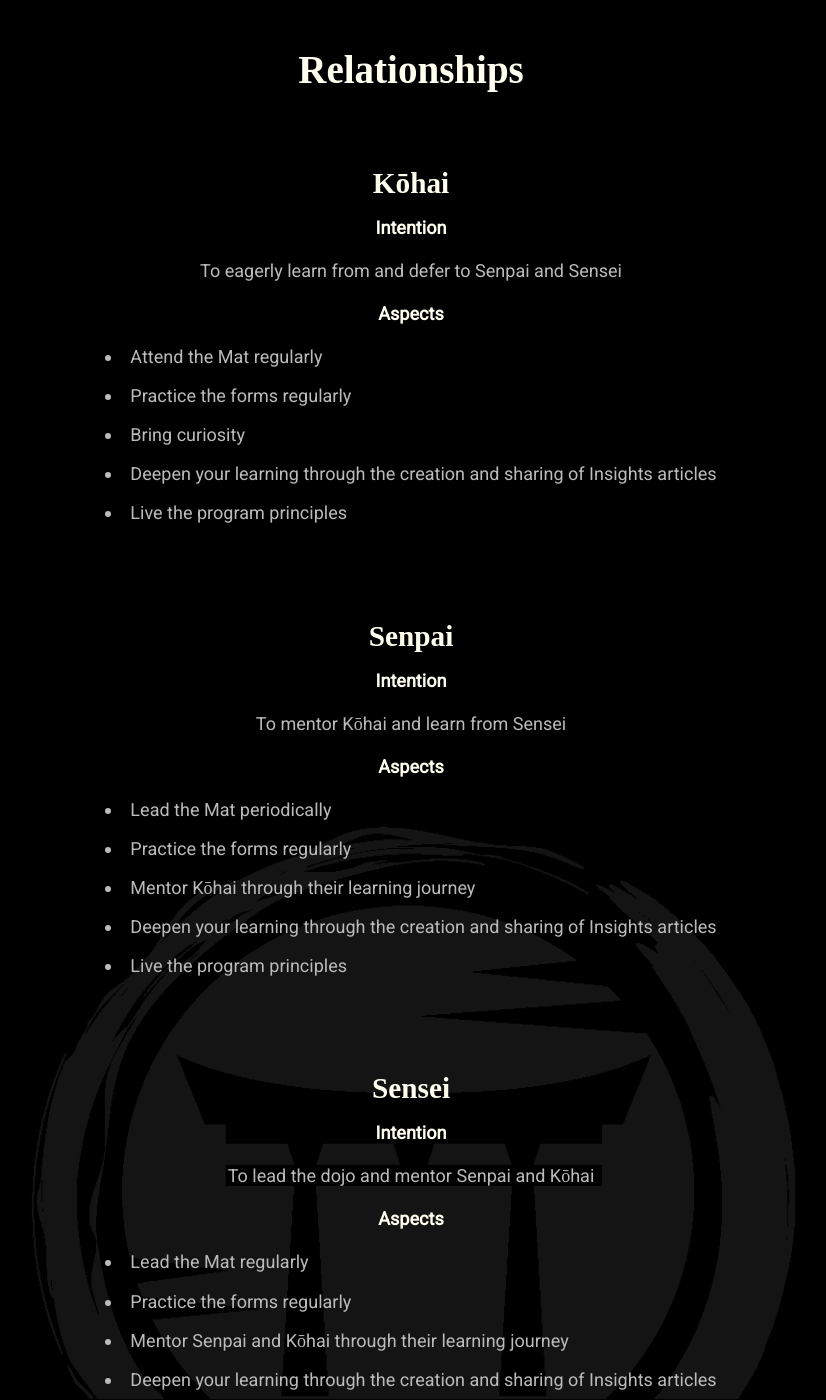
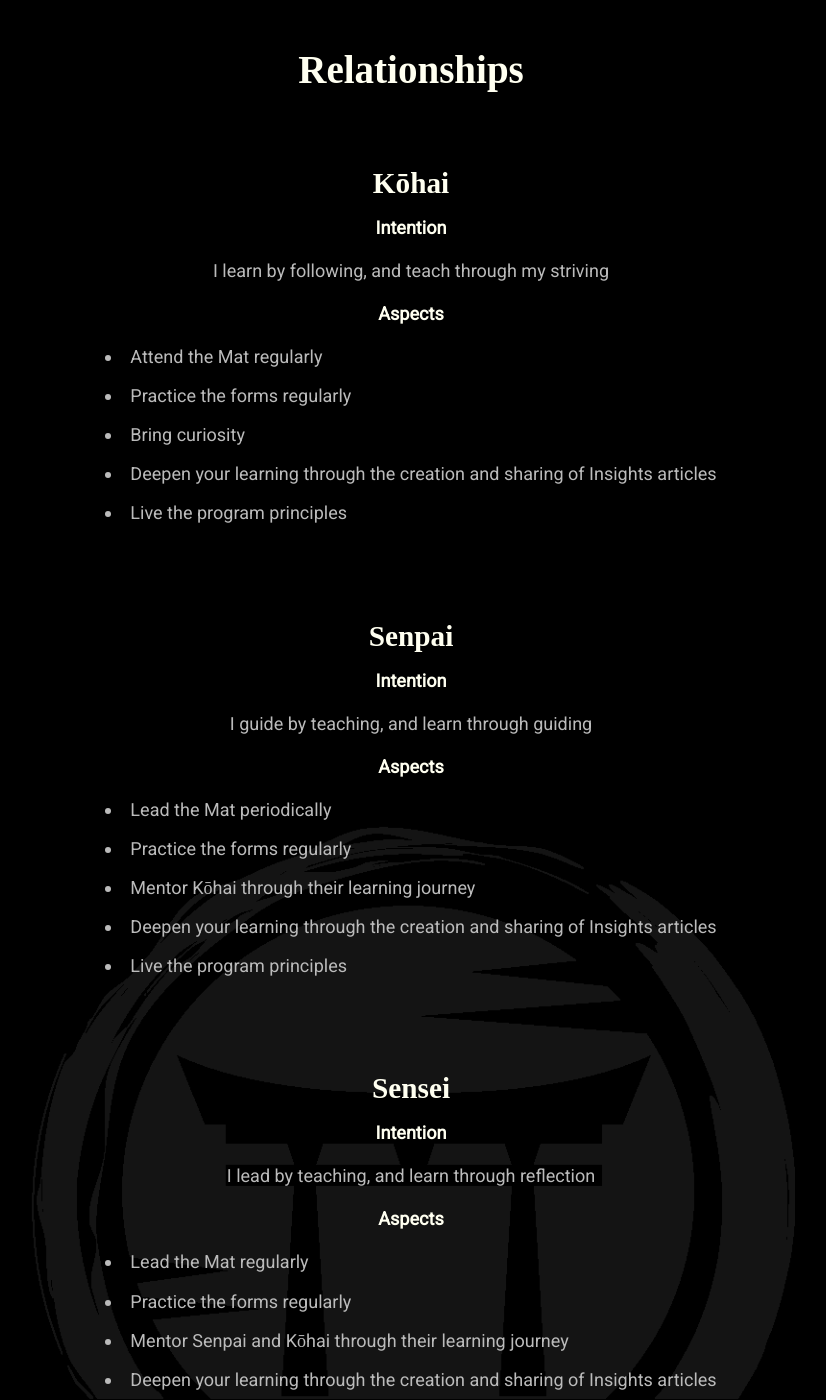
Before and after one commit to mindset-dojo/mindset-dojo.github.io, a Jekyll site: the page built from program.md, in a window 1280 px wide and 1400 px high, scrolled down 6195 px. Shown: the whole window, without its empty margins (229-1055 px from the left). Built offline with Jekyll 4.4.1, drawn with Linux system fonts in a browser that asks for light colours; some web fonts are replaced.

Commit message:
refactor(program): incorporate and distill both the "always learning through every moment" attitude with koichi tohei's insight that one is "always both pupil and instructor" into the relationships' intentions.

```diff
--- a/_data/program.yaml
+++ b/_data/program.yaml
@@ -175,7 +175,7 @@ levels:
         url: https://aikidodiscovery.net/randori-the-art-of-taking-control-in-chaos/
 relationships:
   - label: Kōhai
-    intention: To eagerly learn from and defer to Senpai and Sensei
+    intention: I learn by following, and teach through my striving
     aspects:
       - label: Attend the Mat regularly
       - label: Practice the forms regularly
@@ -183,7 +183,7 @@ relationships:
       - label: Deepen your learning through the creation and sharing of Insights articles
       - label: Live the program principles
   - label: Senpai
-    intention: To mentor Kōhai and learn from Sensei
+    intention: I guide by teaching, and learn through guiding
     aspects:
       - label: Lead the Mat periodically
       - label: Practice the forms regularly
@@ -191,7 +191,7 @@ relationships:
       - label: Deepen your learning through the creation and sharing of Insights articles
       - label: Live the program principles
   - label: Sensei
-    intention: To lead the dojo and mentor Senpai and Kōhai
+    intention: I lead by teaching, and learn through reflection
     aspects:
       - label: Lead the Mat regularly
       - label: Practice the forms regularly
```
